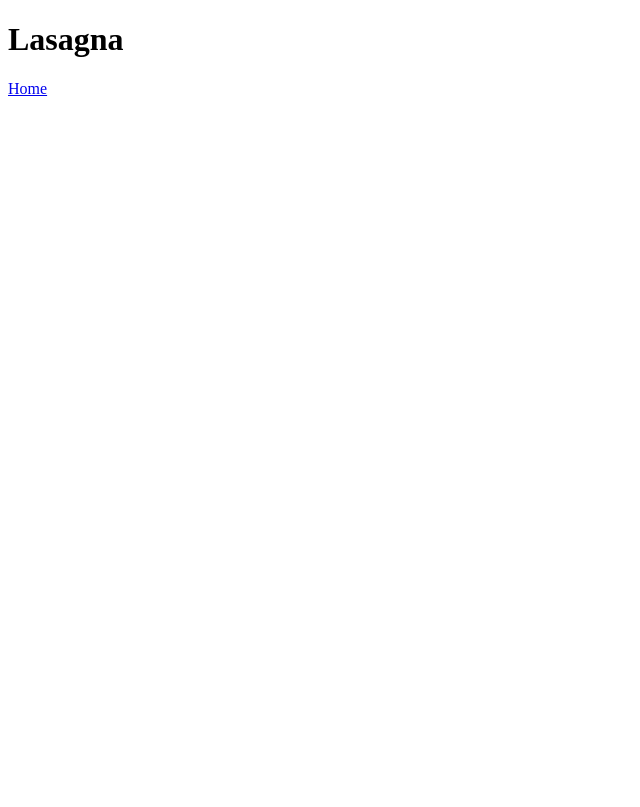
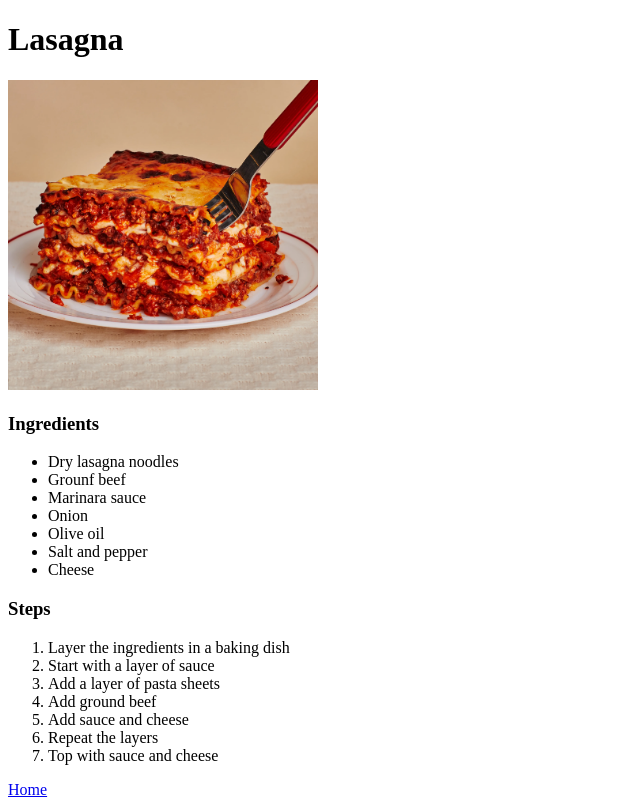
Before and after one commit to Jaum1204/odin-recipes, a plain HTML site: page recipes/lasagna.html in a window 1280 px wide. Shown: the whole page, without its empty margins (0-640 px from the left). Drawn offline with Linux system fonts and the light colour scheme.

Commit message:
added lasagna image created ul for ingredients and ol for steps
finished lasagna recipe

```diff
--- a/recipes/lasagna.html
+++ b/recipes/lasagna.html
@@ -6,7 +6,28 @@
 </head>
 <body>
     <h1>Lasagna</h1>
+    <img src="../images/lasagna.webp" alt="Lasagna Image" height="310" width="310">
+    <h3>Ingredients</h3>
+    <ul>
+        <li>Dry lasagna noodles</li>
+        <li>Grounf beef</li>
+        <li>Marinara sauce</li>
+        <li>Onion</li>
+        <li>Olive oil</li>
+        <li>Salt and pepper</li>
+        <li>Cheese</li>
+    </ul>
 
+    <h3>Steps</h3>
+    <ol>
+        <li>Layer the ingredients in a baking dish</li>
+        <li>Start with a layer of sauce</li>
+        <li>Add a layer of pasta sheets</li>
+        <li>Add ground beef</li>
+        <li>Add sauce and cheese</li>
+        <li>Repeat the layers</li>
+        <li>Top with sauce and cheese</li>
+    </ol>
     <a href="../index.html">Home</a>
 </body>
 </html>
```
Also changed, not shown: images/lasagna.webp (added).
